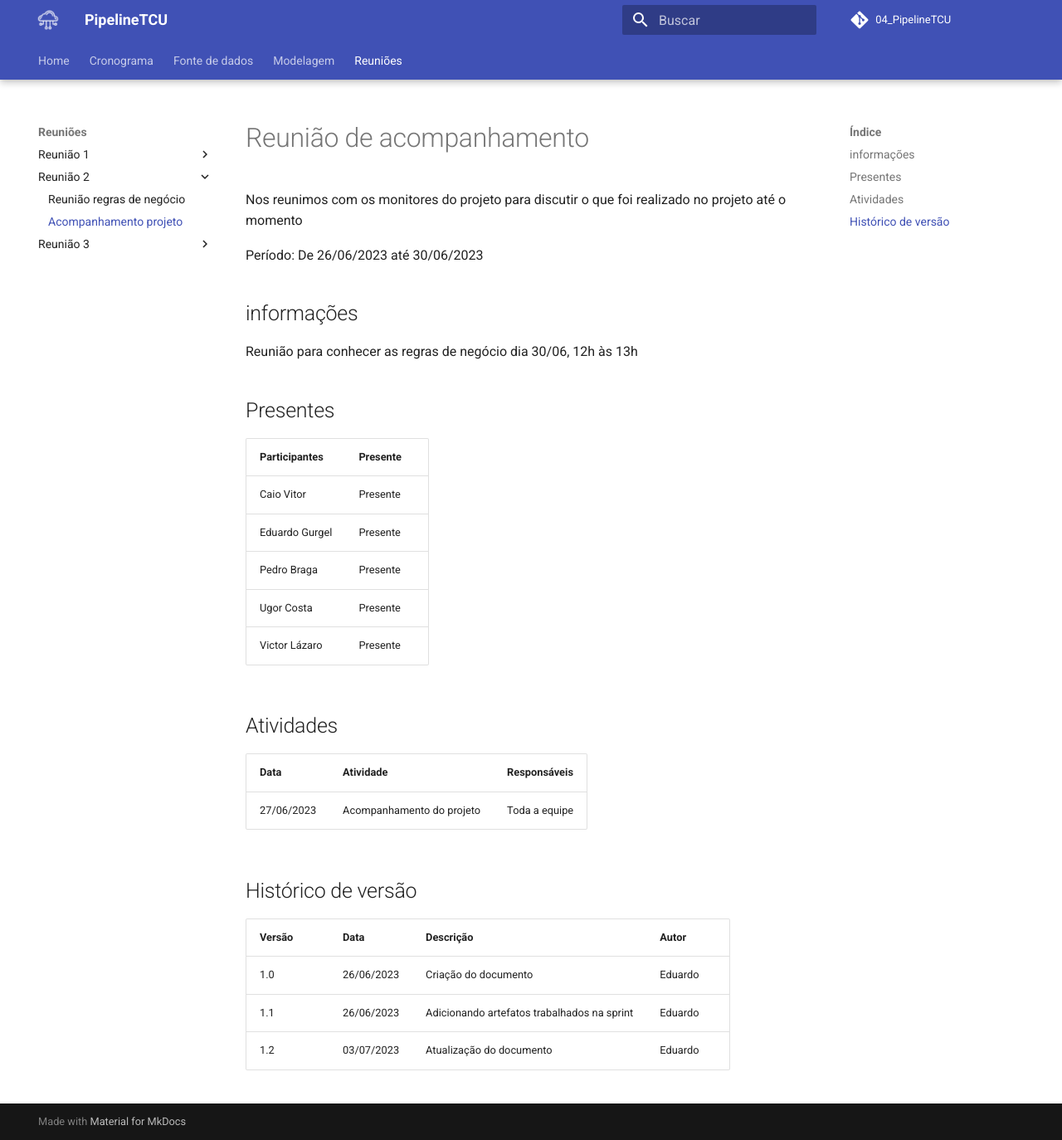
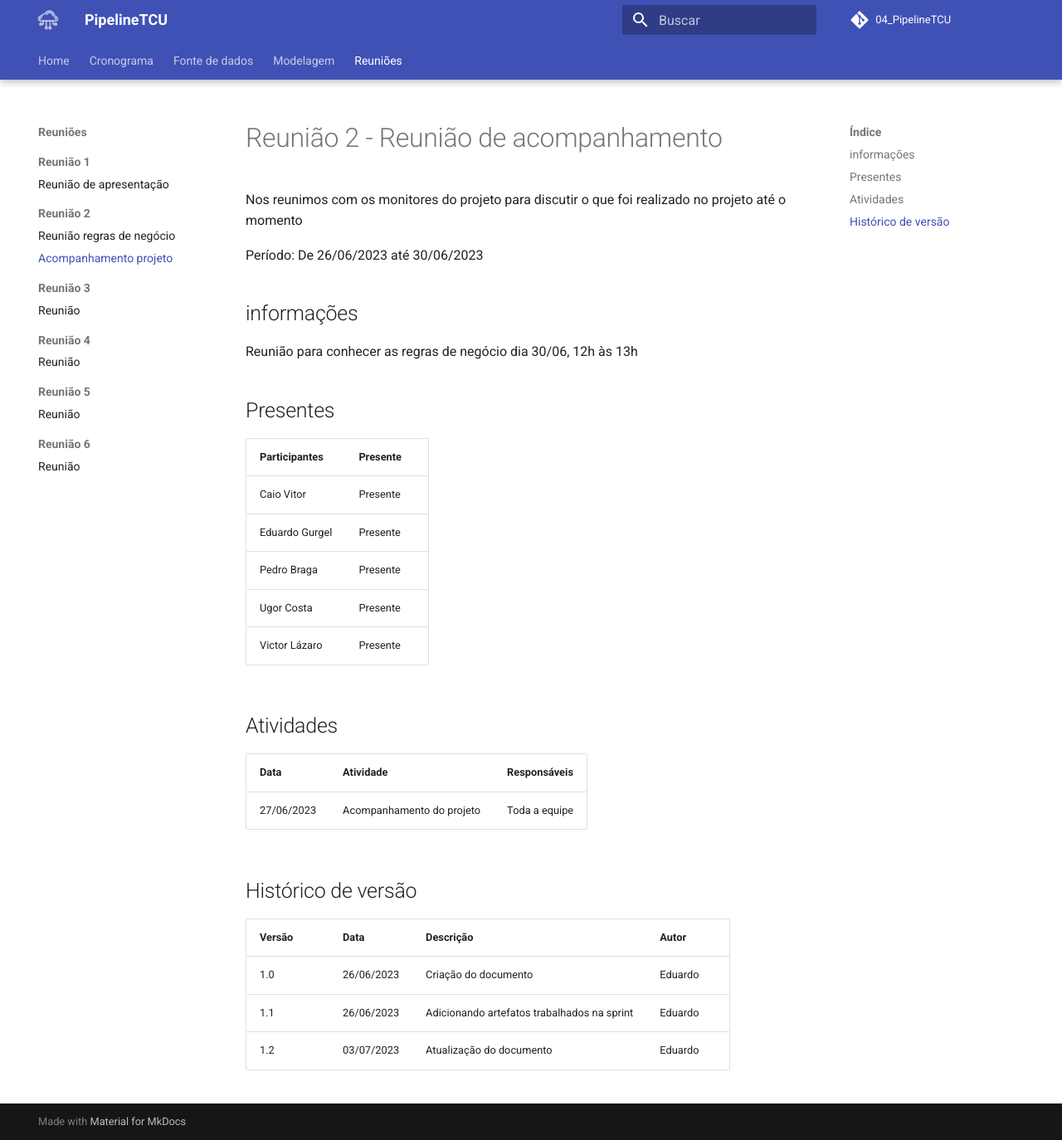
Before and after one commit to ResidenciaTICBrisa/04_PipelineTCU, an MkDocs documentation site: the page built from docs/reunioes/reuniao2/acompanhamento.md, in a window 1280 px wide and 1374 px high. Shown: the whole window at 83% size. Built offline with MkDocs 1.6.1 and Material for MkDocs 9.7.7, drawn with Linux system fonts in a browser that asks for light colours; comment, search, counter and statistics services are not loaded.

Commit message:
Reunião semanal

```diff
--- a/docs/reunioes/reuniao2/acompanhamento.md
+++ b/docs/reunioes/reuniao2/acompanhamento.md
@@ -1,4 +1,4 @@
-# Reunião de acompanhamento
+# Reunião 2 - Reunião de acompanhamento
 
 Nos reunimos com os monitores do projeto para discutir o que foi realizado no projeto até o momento
 
--- a/mkdocs.yml
+++ b/mkdocs.yml
@@ -9,6 +9,8 @@ theme:
     - navigation.tabs
     - navigation.tabs.sticky
     - navigation.pat
+    - navigation.sections
+    - navigation.expand
   palette:
 
     # Palette toggle for automatic mode
@@ -60,6 +62,11 @@ nav:
       - Acompanhamento projeto: reunioes/reuniao2/acompanhamento.md
     - Reunião 3:
       - Reunião: reunioes/reuniao3/reuniao.md
-
+    - Reunião 4:
+      - Reunião: reunioes/reuniao4/reuniao.md
+    - Reunião 5:
+      - Reunião: reunioes/reuniao5/reuniao.md
+    - Reunião 6:
+      - Reunião: reunioes/reuniao6/reuniao.md
 plugins:
   - search
```
Also changed, not shown: docs/reunioes/reuniao3/reuniao.md (+1 -1 lines), docs/reunioes/reuniao4/reuniao.md (added, +18 -0 lines), docs/reunioes/reuniao5/reuniao.md (added, +18 -0 lines), docs/reunioes/reuniao6/reuniao.md (added, +18 -0 lines).
